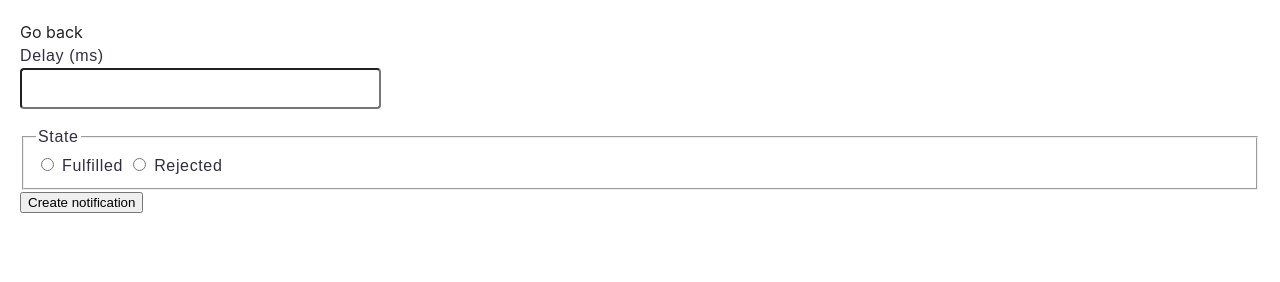
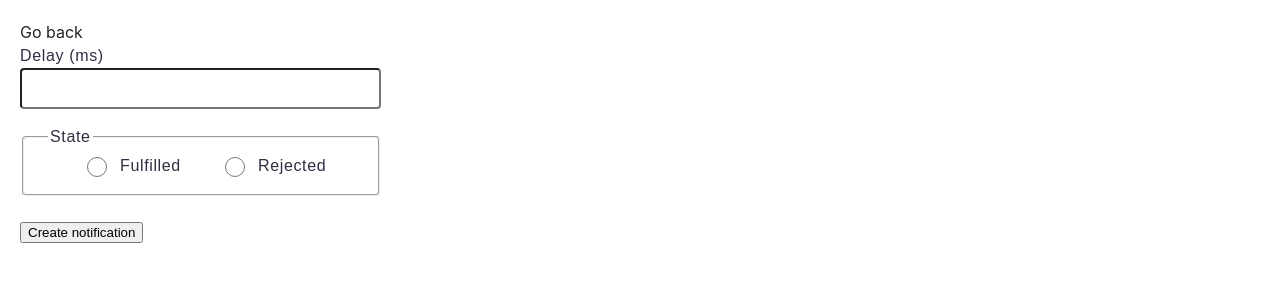
Before and after one commit to BorysenkoS/goit-js-hw-10, a website built with Vite: page src/2-snackbar.html in a window 1280 px wide. Built offline with nearby package versions, Linux system fonts and the light colour scheme.

Commit message:
add some style for snackbar

```diff
--- a/src/2-snackbar.html
+++ b/src/2-snackbar.html
@@ -15,14 +15,26 @@
         <input class="form-input" type="number" name="delay" required />
       </label>
 
-      <fieldset>
+      <fieldset class="snackbar-list">
         <legend>State</legend>
-        <label>
-          <input type="radio" name="state" value="fulfilled" required />
+        <label class="snackbar-label">
+          <input
+            class="snackbar-input"
+            type="radio"
+            name="state"
+            value="fulfilled"
+            required
+          />
           Fulfilled
         </label>
-        <label>
-          <input type="radio" name="state" value="rejected" required />
+        <label class="snackbar-label">
+          <input
+            class="snackbar-input"
+            type="radio"
+            name="state"
+            value="rejected"
+            required
+          />
           Rejected
         </label>
       </fieldset>
--- a/src/css/snackbar.css
+++ b/src/css/snackbar.css
@@ -21,3 +21,27 @@
   letter-spacing: 0.04em;
   color: #2e2f42;
 }
+
+.snackbar-list {
+  width: 318px;
+  margin-bottom: 24px;
+
+  padding-left: 24px;
+  border-radius: 4px;
+  stroke-width: 1px;
+  stroke: #808080;
+}
+
+.snackbar-label {
+  display: inline-flex;
+  justify-content: center;
+  gap: 10px;
+  padding-left: 34px;
+}
+
+.snackbar-input {
+  border: 1px solid #757575;
+  border-radius: 14px;
+  width: 20px;
+  height: 20px;
+}
--- a/src/js/1-timer.js
+++ b/src/js/1-timer.js
@@ -18,8 +18,8 @@ const options = {
   enableTime: true,
   time_24hr: true,
   defaultDate: new Date(),
+  minuteIncrement: 1,
 
-  minuteIncrement: 1,
   onClose(selectedDates) {
     selectedDates = selectedDates[0];
     refs.startBtn.disabled = true;
@@ -43,7 +43,6 @@ const options = {
   },
 };
 
-console.log(options.defaultDate);
 flatpickr('#datetime-picker', options, {});
 
 let userSelectedDate;
--- a/src/js/2-snackbar.js
+++ b/src/js/2-snackbar.js
@@ -0,0 +1,2 @@
+import iziToast from 'izitoast';
+import 'izitoast/dist/css/iziToast.min.css';
```
